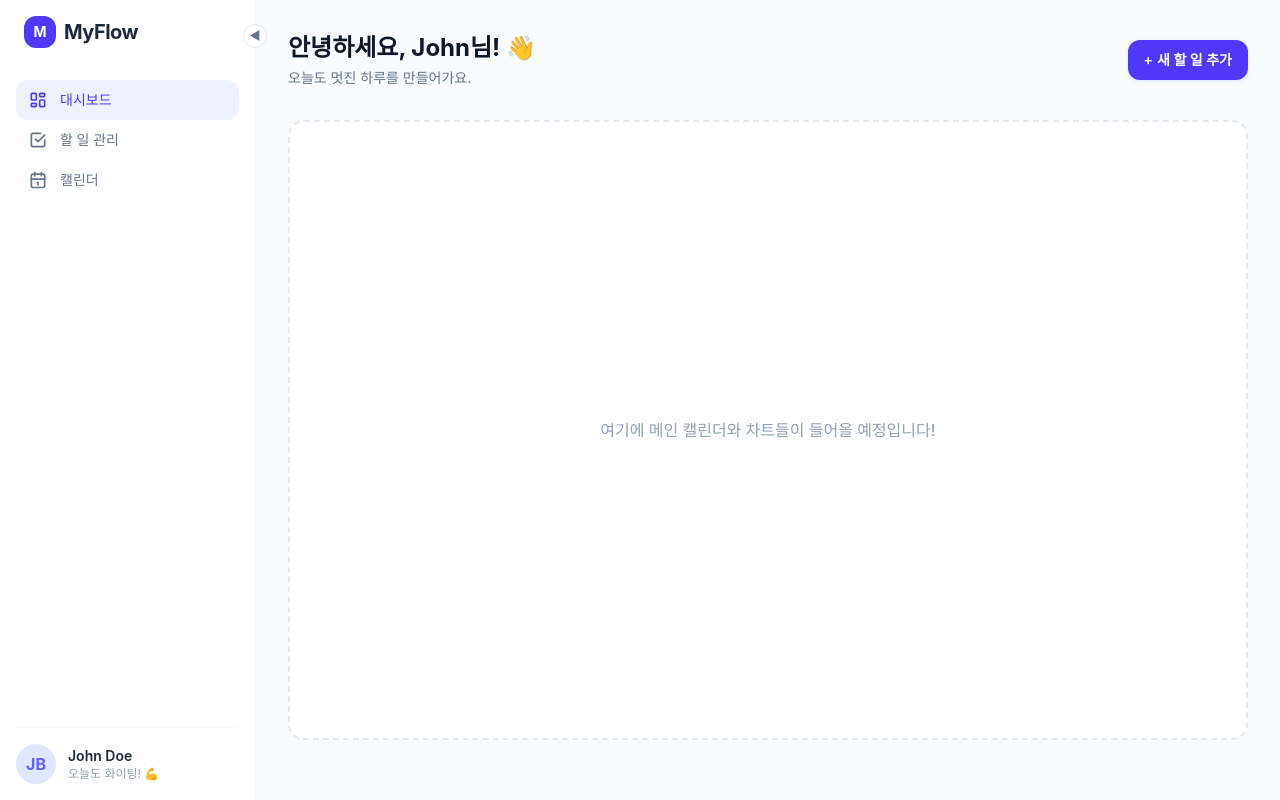
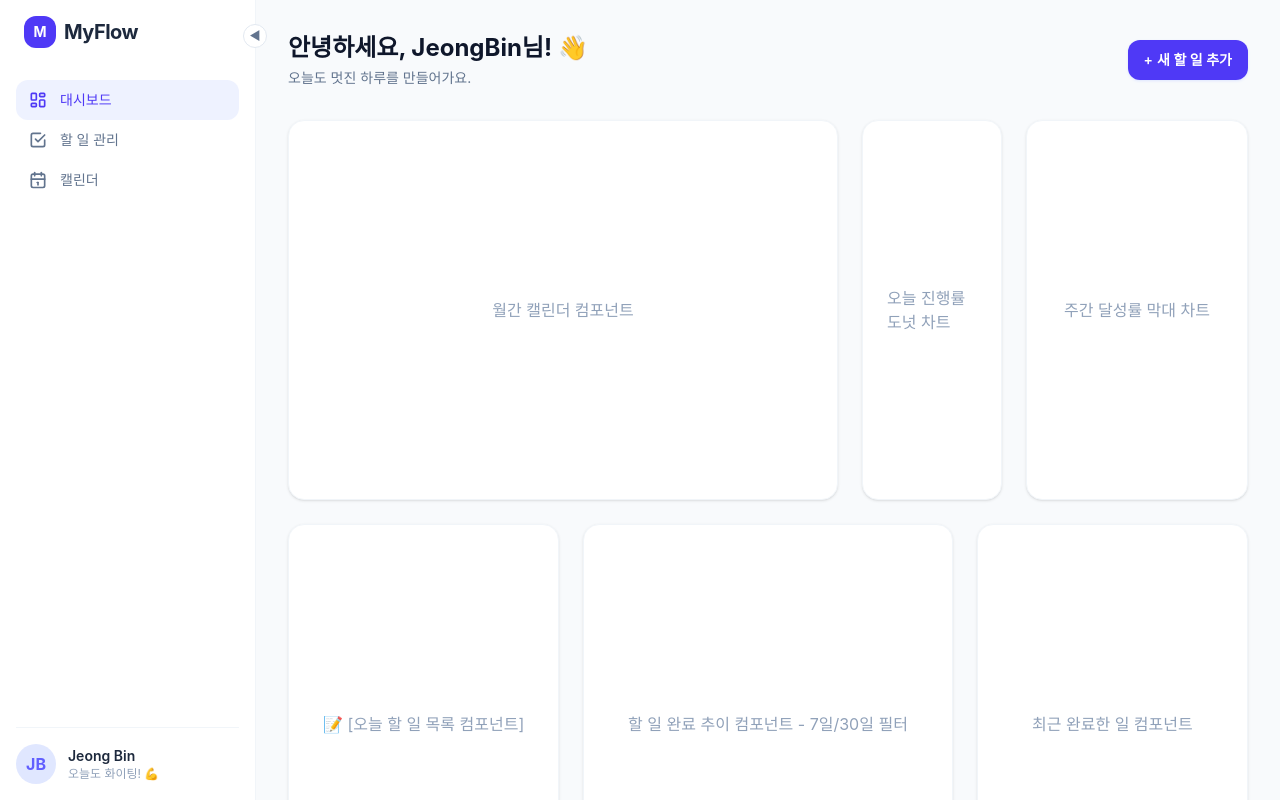
Before and after one commit to jeongbin-k/myflow, a React (Vite) app: page / in a window 1280 px wide. Built offline with nearby package versions, Linux system fonts and the light colour scheme.

Commit message:
feat:컴포넌트 추가 및 삭제

```diff
--- a/src/App.tsx
+++ b/src/App.tsx
@@ -1,3 +1,18 @@
+// 월간 캘린더
+import MainCalendar from "./components/MainCalendar";
+// 오늘 진행률 차트
+import ProgressDonut from "./components/ProgressDonut";
+// 주간 달성률 막대 차트
+import WeeklyBar from "./components/WeeklyBar";
+// 오늘 할 일 목록
+import TodoToday from "./components/TodoToday";
+// 할 일 완료 추이
+import TodoTrend from "./components/TodoTrend";
+// 최근 완료한 일
+import RecentlyDone from "./components/RecentlyDone";
+// 명언
+import Quotes from "./components/Quotes";
+
 import { useState } from "react";
 import {
   IconLayoutDashboard,
@@ -82,20 +97,20 @@ export default function App() {
           </div>
           {isSidebarOpen && (
             <div className="transition-all duration-200">
-              <p className="text-sm font-semibold text-slate-800">John Doe</p>
+              <p className="text-sm font-semibold text-slate-800">Jeong Bin</p>
               <p className="text-xs text-slate-400">오늘도 화이팅! 💪</p>
             </div>
           )}
         </div>
       </aside>
 
-      {/* 3. 우측 메인 대시보드 영역 */}
+      {/* 우측 메인 대시보드 영역 */}
       <main className="flex-1 h-full overflow-y-auto p-8">
         {/* 상단 헤더 */}
         <header className="flex justify-between items-center mb-8">
           <div>
             <h1 className="text-2xl font-bold text-slate-900 flex items-center gap-2">
-              안녕하세요, John님! 👋
+              안녕하세요, JeongBin님! 👋
             </h1>
             <p className="text-sm text-slate-500 mt-1">
               오늘도 멋진 하루를 만들어가요.
@@ -106,11 +121,38 @@ export default function App() {
           </button>
         </header>
 
-        {/* 대시보드 메인 그리드 방 들어설 자리 */}
-        <div className="border-2 border-dashed border-slate-200 rounded-2xl h-[calc(100vh-180px)] flex items-center justify-center bg-white transition-all">
-          <p className="text-slate-400 font-medium">
-            여기에 메인 캘린더와 차트들이 들어올 예정입니다!
-          </p>
+        {/* 📊 대시보드 3층 레이아웃 컨테이너 */}
+        <div className="space-y-6">
+          {/* [1층]: 달력(2/4) + 도넛(1/4) + 막대(1/4) */}
+          <div className="grid grid-cols-1 xl:grid-cols-12 gap-6 items-stretch">
+            <div className="xl:col-span-7">
+              <MainCalendar />
+            </div>
+            <div className="xl:col-span-2">
+              <ProgressDonut />
+            </div>
+            <div className="xl:col-span-3">
+              <WeeklyBar />
+            </div>
+          </div>
+
+          {/* [2층]: 오늘 할 일(1/3) + 완료 추이(1/3) + 최근 완료(1/3) -> 세로폭 400px 통일 */}
+          <div className="grid grid-cols-1 xl:grid-cols-10 gap-6 items-stretch">
+            <div className="xl:col-span-3">
+              <TodoToday />
+            </div>
+            <div className="xl:col-span-4">
+              <TodoTrend />
+            </div>
+            <div className="xl:col-span-3">
+              <RecentlyDone />
+            </div>
+          </div>
+
+          {/* [3층]: 오늘의 명언 (전체 너비 쭉 가로 지르기) */}
+          <div className="w-full">
+            <Quotes />
+          </div>
         </div>
       </main>
     </div>
--- a/src/components/MainCards.tsx
+++ /dev/null
@@ -1,12 +0,0 @@
-export default function MiniCards() {
-  return (
-    <div className="grid grid-cols-2 gap-4 w-full">
-      <div className="bg-white border border-slate-100 rounded-2xl p-5 shadow-sm h-[120px] flex items-center justify-center text-slate-400">
-        🔥 [스트릭]
-      </div>
-      <div className="bg-white border border-slate-100 rounded-2xl p-5 shadow-sm h-[120px] flex items-center justify-center text-slate-400">
-        💡 [명언]
-      </div>
-    </div>
-  );
-}
--- a/src/components/ProgressDonut.tsx
+++ b/src/components/ProgressDonut.tsx
@@ -1,7 +1,7 @@
 export default function ProgressDonut() {
   return (
-    <div className="bg-white border border-slate-100 rounded-2xl p-6 shadow-sm h-[260px] flex items-center justify-center text-slate-400">
-      📊 [오늘 진행률 도넛 차트]
+    <div className="bg-white border border-slate-100 rounded-2xl p-6 shadow-sm h-[380px] flex items-center justify-center text-slate-400">
+      오늘 진행률 도넛 차트
     </div>
   );
 }
--- /dev/null
+++ b/src/components/Quotes.tsx
@@ -0,0 +1,7 @@
+export default function Quotes() {
+  return (
+    <div className="bg-white border border-slate-100 rounded-2xl p-6 shadow-sm h-[120px] flex items-center justify-center text-slate-400 w-full">
+      오늘의 명언: 작은 노력이 모여 큰 결과를 만듭니다. - 앤디 워홀
+    </div>
+  );
+}
--- /dev/null
+++ b/src/components/RecentlyDone.tsx
@@ -0,0 +1,7 @@
+export default function RecentlyDone() {
+  return (
+    <div className="bg-white border border-slate-100 rounded-2xl p-6 shadow-sm h-[400px] flex items-center justify-center text-slate-400">
+      최근 완료한 일 컴포넌트
+    </div>
+  );
+}
--- /dev/null
+++ b/src/components/TodoTrend.tsx
@@ -0,0 +1,7 @@
+export default function TodoTrend() {
+  return (
+    <div className="bg-white border border-slate-100 rounded-2xl p-6 shadow-sm h-[400px] flex items-center justify-center text-slate-400">
+      할 일 완료 추이 컴포넌트 - 7일/30일 필터
+    </div>
+  );
+}
--- a/src/components/WeeklyBar.tsx
+++ b/src/components/WeeklyBar.tsx
@@ -1,7 +1,7 @@
 export default function WeeklyBar() {
   return (
-    <div className="bg-white border border-slate-100 rounded-2xl p-6 shadow-sm h-[260px] flex items-center justify-center text-slate-400">
-      📈 주간 달성률 막대 차트
+    <div className="bg-white border border-slate-100 rounded-2xl p-6 shadow-sm h-[380px] flex items-center justify-center text-slate-400">
+      주간 달성률 막대 차트
     </div>
   );
 }
```
